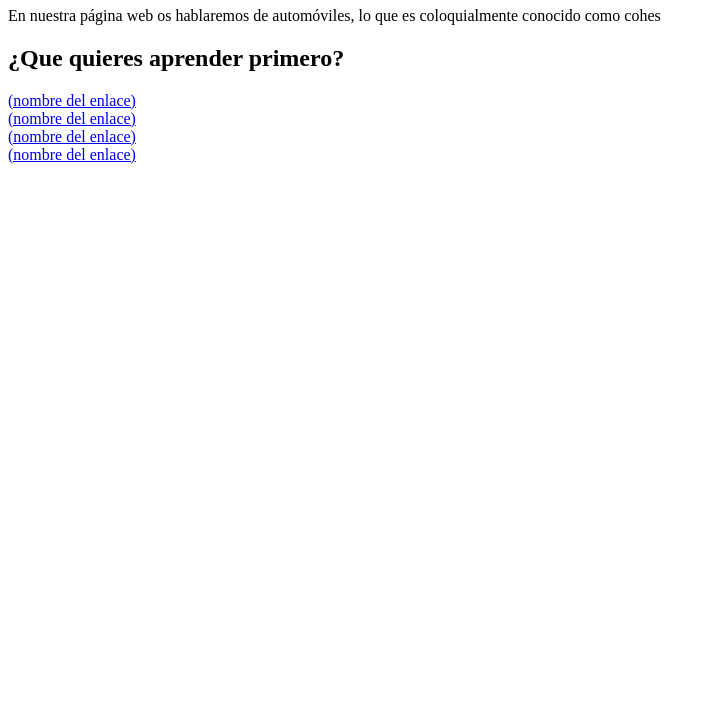
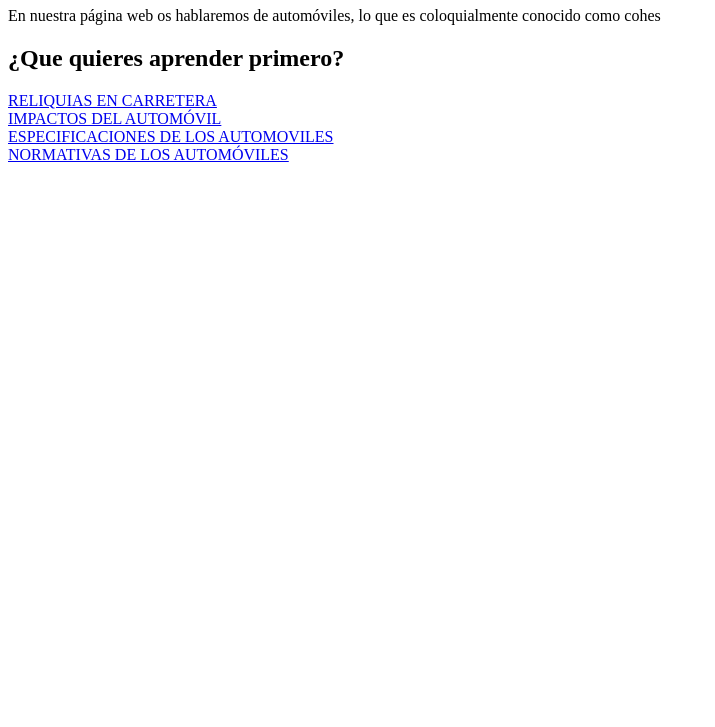
Before and after one commit to PabloCodeJM/Proyecto-Web-TIC, a plain HTML site: page proyecto web TIC/index.html in a window 1280 px wide. Shown: the part 73-800 px from the top of the page, without its empty margins (0-715 px from the left). Drawn offline with Linux system fonts and the light colour scheme.

Commit message:
Última versión

```diff
--- a/proyecto web TIC/index.html
+++ b/proyecto web TIC/index.html
@@ -10,18 +10,18 @@
     <p>En nuestra página web os hablaremos de automóviles, lo que es coloquialmente conocido como cohes</p>
     <h2>¿Que quieres aprender primero?</h2>
 <div id="enlace-pagina1">
-    <a target="_blank" href="pagina1.html">(nombre del enlace)</a>
+    <a target="_blank" href="pagina1.html">RELIQUIAS EN CARRETERA</a>
 </div>
 <div id="enlace-pagina2">
-    <a target="_blank" href="pagina2.html">(nombre del enlace)</a>
+    <a target="_blank" href="pagina2.html">IMPACTOS DEL AUTOMÓVIL</a>
 </div>
 
 <div id="enlace-pagina3">
-    <a target="_blank" href="pagina3.html">(nombre del enlace)</a>
+    <a target="_blank" href="pagina3.html">ESPECIFICACIONES DE LOS AUTOMOVILES</a>
 </div>
 
 <div id="enlace-pagina4">
-    <a target="_blank" href="pagina4.html">(nombre del enlace)</a>
+    <a target="_blank" href="pagina4.html">NORMATIVAS DE LOS AUTOMÓVILES</a>
 </div>
 
 
```
